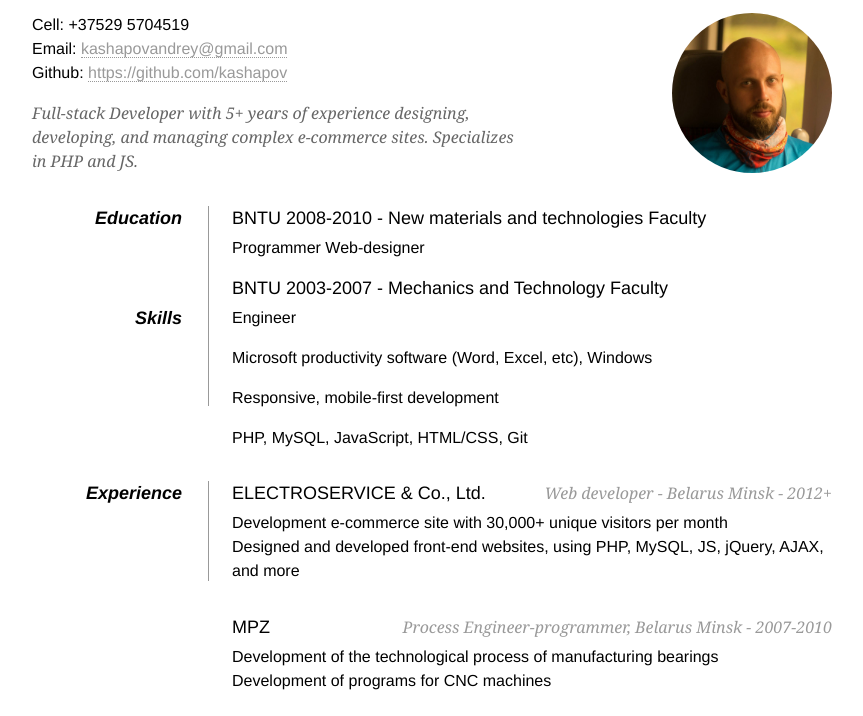
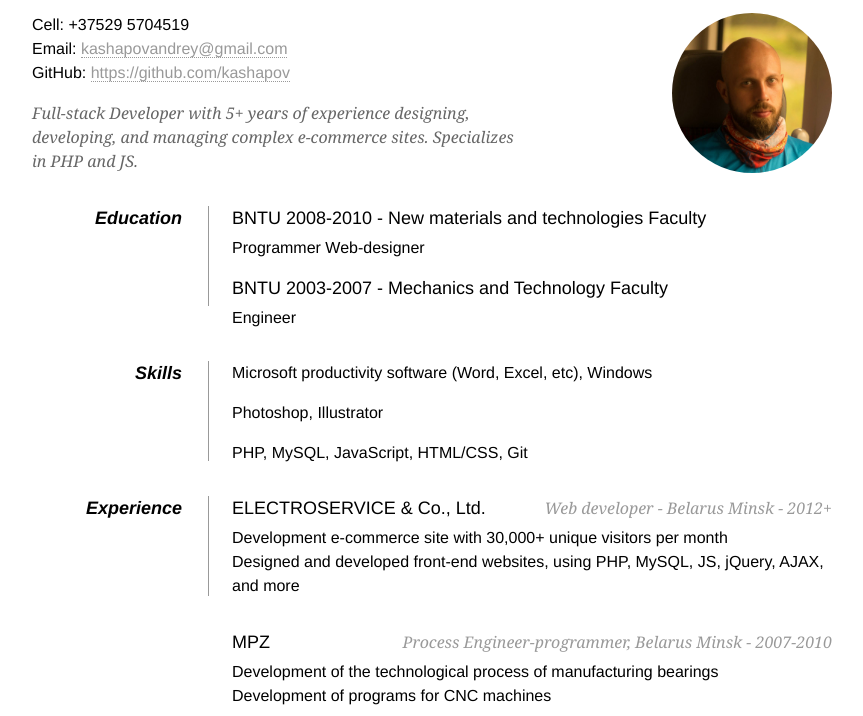
Before and after one commit to kashapov/rsschool-codejam1-cv, a plain HTML site: page index.html in a window 1280 px wide. Shown: the part 84-800 px from the top of the page, without its empty margins (208-1071 px from the left). Drawn offline with Linux system fonts and the light colour scheme.

Commit message:
change About text

```diff
--- a/index.html
+++ b/index.html
@@ -16,7 +16,7 @@
                 <p>
                     Cell: <span class="tel">+37529 5704519</span><br />
                     Email: <a class="email" href="mailto:kashapovandrey@gmail.com">kashapovandrey@gmail.com</a><br />
-                    Github: <a class="contact-link" href="https://github.com/kashapov">https://github.com/kashapov</a>
+                    GitHub: <a class="contact-link" href="https://github.com/kashapov">https://github.com/kashapov</a>
                 </p>
                 <div class="objective">
                     <p>
@@ -40,10 +40,12 @@
                 <p>Engineer</p>
             </dd>
 
+            <dd class="clear"></dd>
+
             <dt>Skills</dt>
             <dd>
                 <p>Microsoft productivity software (Word, Excel, etc), Windows</p>
-                <p>Responsive, mobile-first development</p>
+                <p>Photoshop, Illustrator</p>
                 <p>PHP, MySQL, JavaScript, HTML/CSS, Git</p>
             </dd>
 
```
